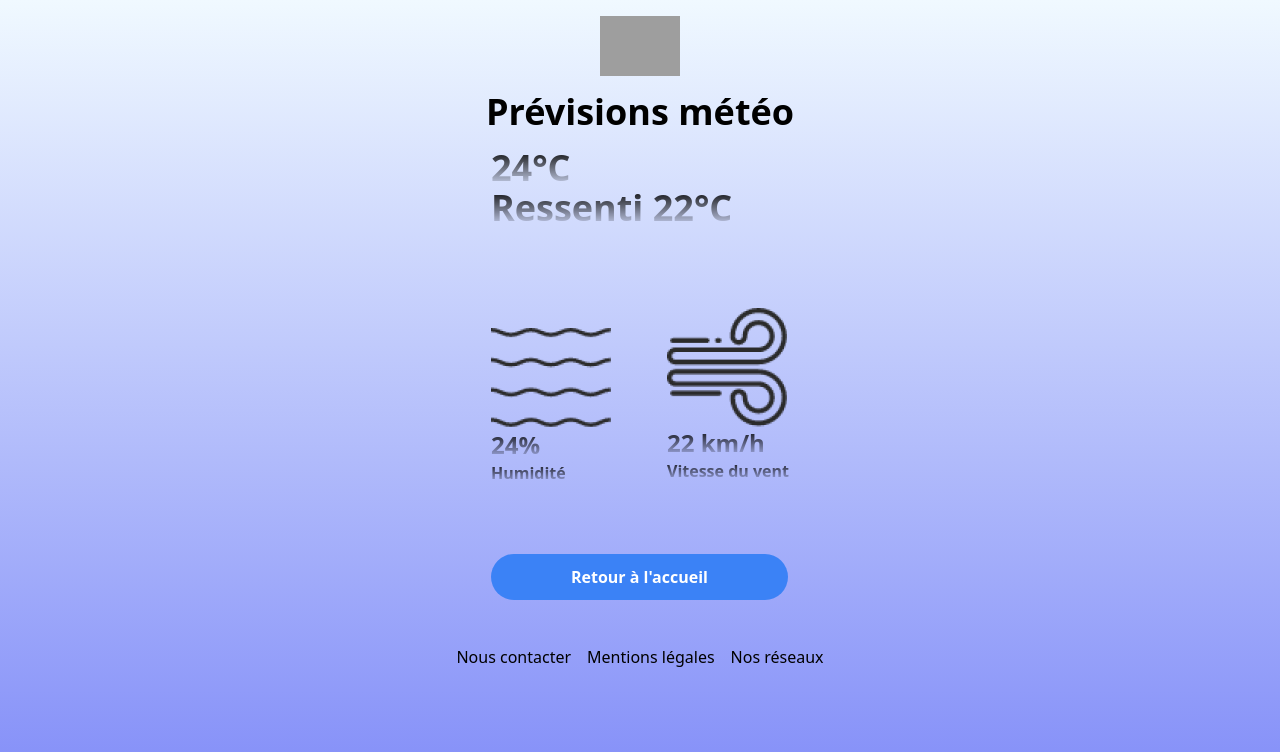
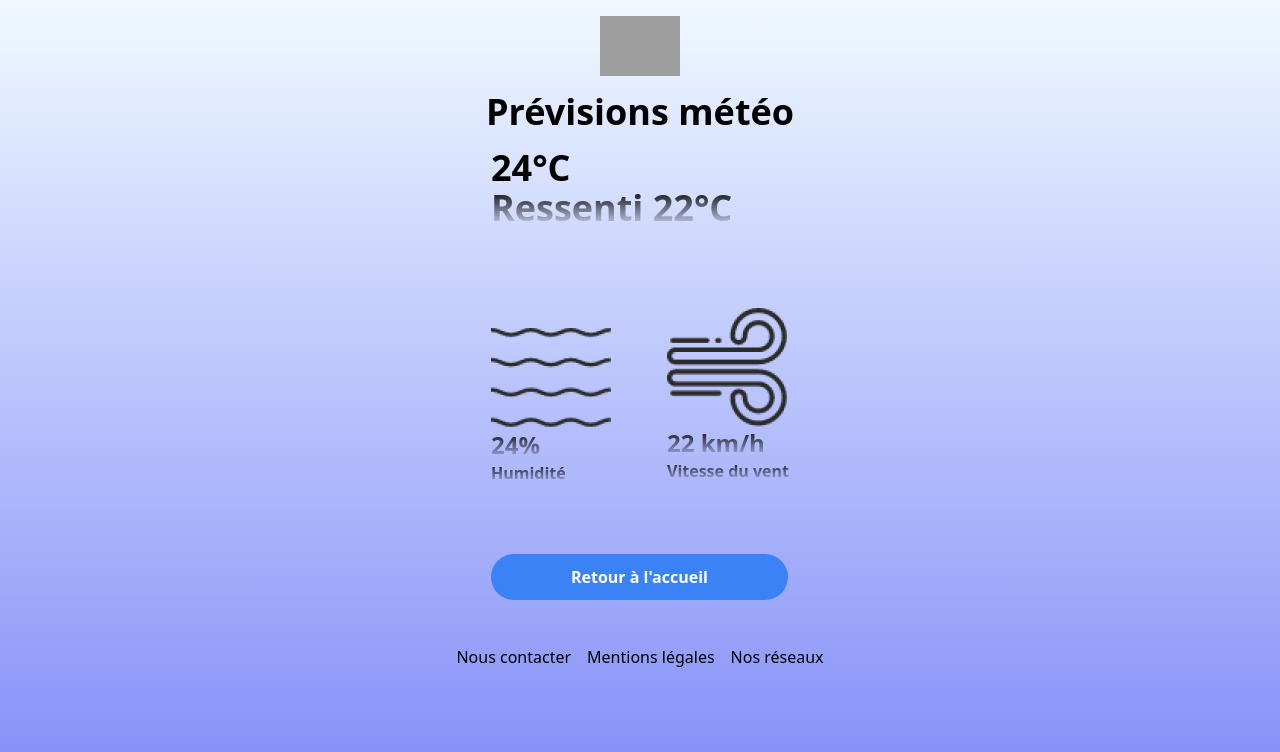
Before and after one commit to Lucas-Matusiak/meteo-campus, a Nuxt app: page /meteo in a window 1280 px wide. Shown: the top 752 px of the page. Built offline with nearby package versions, Linux system fonts and the light colour scheme; grey boxes are pictures that could not be loaded.

Commit message:
1 er version

```diff
--- a/components/Temperature.vue
+++ b/components/Temperature.vue
@@ -1,7 +1,7 @@
 <template>
   <div class=" items-center justify-center pb-20">
       <div >
-          <p class="text-4xl font-bold bg-clip-text text-transparent bg-gradient-to-b from-black to-white-200"> {{ temperature }}°C </p>
+          <p class="text-4xl font-bold bg-clip-text text-transparent bg-gradient-to-l from-black to-black"> {{ temperature }}°C </p>
            <p class="text-4xl font-bold bg-clip-text text-transparent bg-gradient-to-b from-black to-white-200">Ressenti {{ feelsLike }}°C</p>
       </div>
   </div>
```
